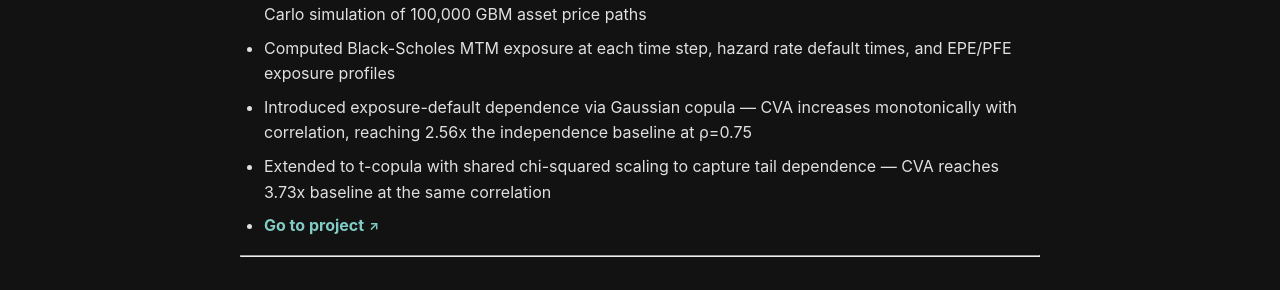
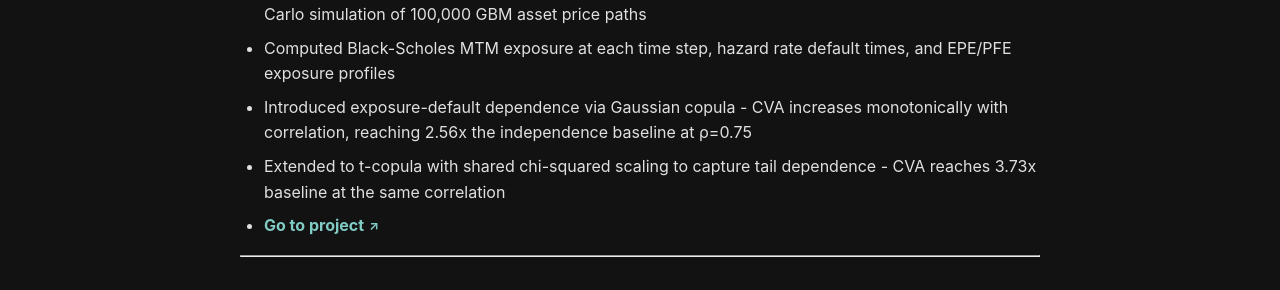
Before and after one commit to markiianstrohyi/markiianstrohyi.github.io, a Jekyll site: the page built from index.md, in a window 1280 px wide. Shown: the part 809-1099 px from the top of the page. Built offline with Jekyll 4.4.1, drawn with Linux system fonts in a browser that asks for light colours.

```diff
--- a/index.md
+++ b/index.md
@@ -19,8 +19,8 @@ title: Portfolio
 **Tech Stack:** R
 - Built a counterparty credit risk framework to quantify the impact of wrong-way risk on CVA via Monte Carlo simulation of 100,000 GBM asset price paths
 - Computed Black-Scholes MTM exposure at each time step, hazard rate default times, and EPE/PFE exposure profiles
-- Introduced exposure-default dependence via Gaussian copula — CVA increases monotonically with correlation, reaching 2.56x the independence baseline at ρ=0.75
-- Extended to t-copula with shared chi-squared scaling to capture tail dependence — CVA reaches 3.73x baseline at the same correlation
+- Introduced exposure-default dependence via Gaussian copula - CVA increases monotonically with correlation, reaching 2.56x the independence baseline at ρ=0.75
+- Extended to t-copula with shared chi-squared scaling to capture tail dependence - CVA reaches 3.73x baseline at the same correlation
 - **[Go to project](https://github.com/markiianstrohyi/markiianstrohyi.github.io/tree/main/projects/WWR-CVA)**
 
 ---
```
Also changed, not shown: README.md.
